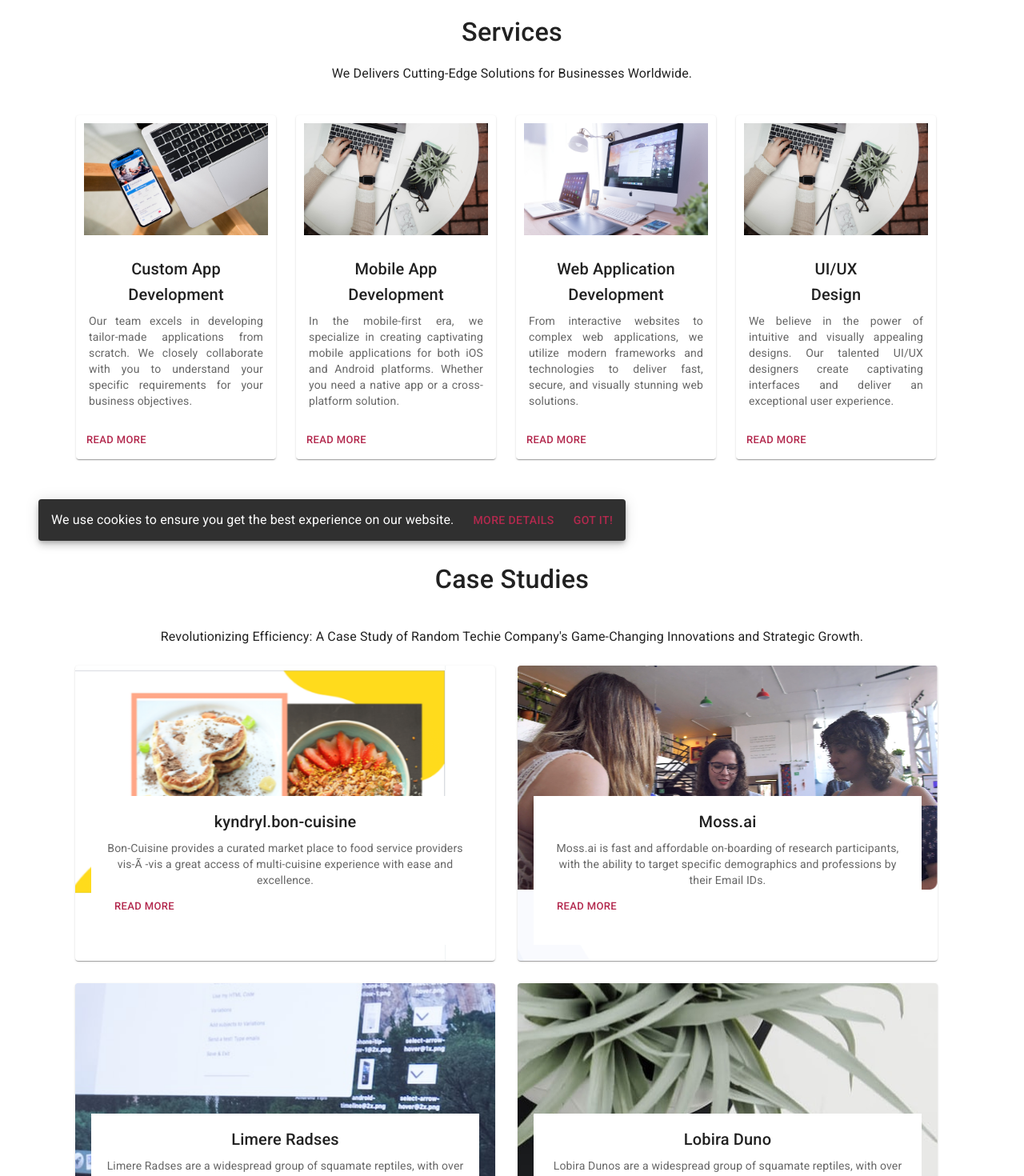
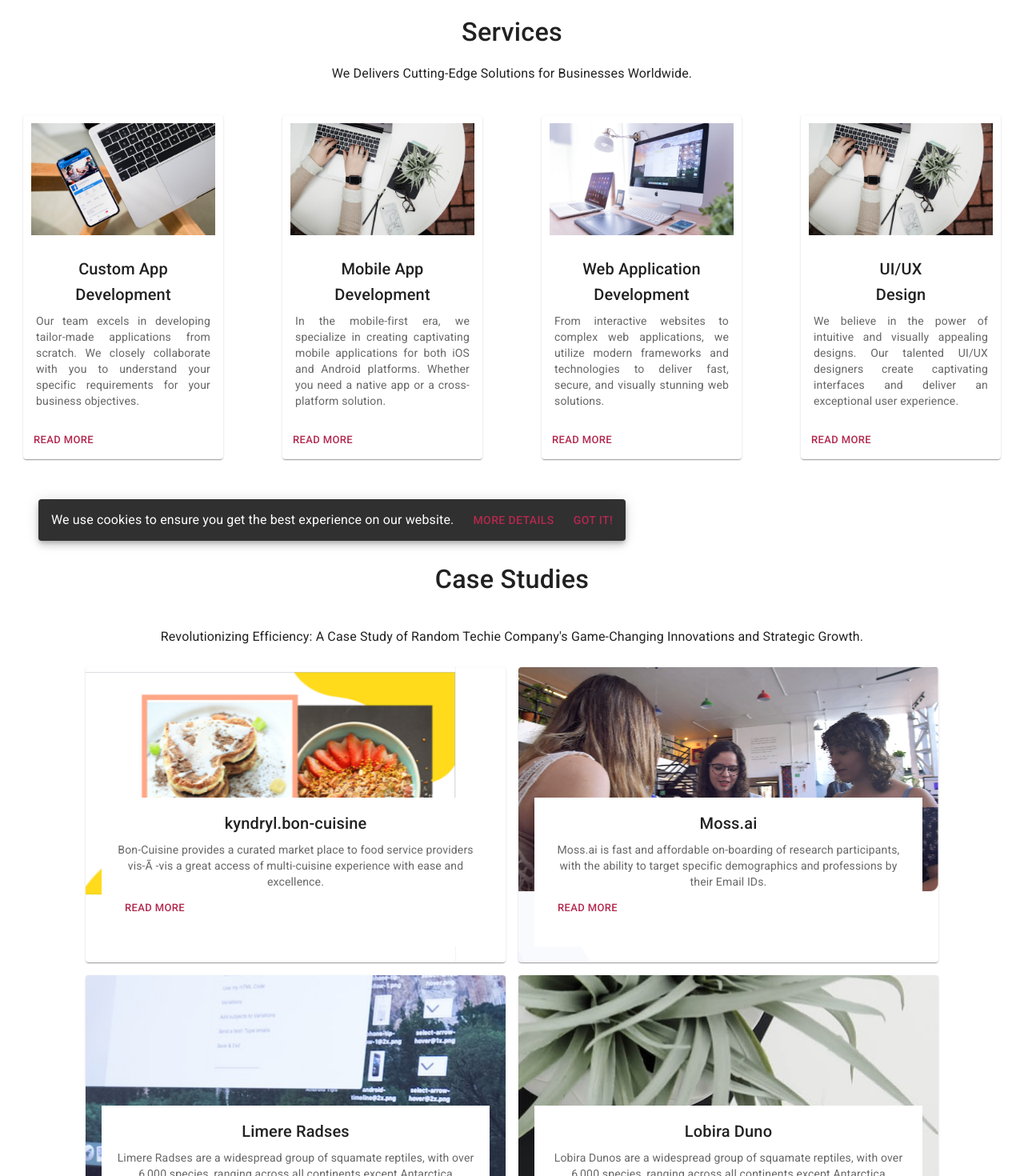
Before and after one commit to Mdyaseenattar2/RandomTechie, a React (Create React App) app: page /services in a window 1280 px wide. Shown: the part 100-1570 px from the top of the page at 80% size. Built offline with nearby package versions, Linux system fonts and the light colour scheme; a web font is replaced by a local one.

Commit message:
ui issue fixed

```diff
--- a/src/logged_out/components/about/About.js
+++ b/src/logged_out/components/about/About.js
@@ -73,7 +73,8 @@ function About(props) {
         <div className={classNames(classes.container)}>
           <Box display="flex" justifyContent="center" className="row">
             <div className={classNames(classes.containerFix, "container")}>
-              <Box
+              <Grid
+                container
                 justifyContent="space-between"
                 className="row"
                 style={{ paddingTop: 10 }}
@@ -148,20 +149,18 @@ function About(props) {
                     alt="About image"
                   />
                 </Grid>
-              </Box>
+              </Grid>
             </div>
           </Box>
         </div>
       </div>
 
       {/* ******  */}
-
-      <div className={classNames("lg-p-top", classes.wrapper)}>
       <div className={classNames(classes.container)}>
         <Box display="flex" justifyContent="center" className="row">
           <div className={classNames(classes.containerFix, "container")}>
-              <Box justifyContent="space-between" className="row">
-                <Grid item md={5}>
+            <Grid container padding={2} justifyContent={"space-between"} mt={6}>
+              <Grid item xs={12} md={5}>
                 <CardMedia
                   component="img"
                   image={`${process.env.PUBLIC_URL}/images/logged_out/counts-img.svg`}
@@ -170,14 +169,15 @@ function About(props) {
                 />
               </Grid>
               <Grid item xs={12} md={6} style={{ padding: 10 }}>
-                  <Box
+                <Grid
+                  container
                   display="flex"
-                    flexDirection="column"
+                  flexDirection="row"
                   justifyContent="space-between"
+                  spacing={2}
                 >
-                    {/*  Box 1 */}
-                    <Box justifyContent="space-between" className="row">
-                      <Grid item xs={12} md={6}>
+                  {/*  Box 1 */}{" "}
+                  <Grid item xs={12} md={5}>
                     <Box
                       display="flex"
                       flexDirection="column"
@@ -198,15 +198,14 @@ function About(props) {
                         </Typography>
                         <Typography style={{ fontSize: 16 }}>
                           <p>
-                                <b>Happy Clients</b> consequuntur voluptas
-                                nostrum aliquid ipsam architecto ut.
+                            <b>Happy Clients</b> consequuntur voluptas nostrum
+                            aliquid ipsam architecto ut.
                           </p>
                         </Typography>
                       </Box>
                     </Box>
                   </Grid>
-
-                      <Grid item md={6}>
+                  <Grid item xs={12} md={5}>
                     <Box mb={0}>
                       <Typography variant={isWidthUpLg ? "h3" : "h4"}>
                         <strong
@@ -228,11 +227,8 @@ function About(props) {
                       </Typography>
                     </Box>
                   </Grid>
-                    </Box>
-
-                    {/* Box 2 */}
-                    <Box justifyContent="space-between" className="row">
-                      <Grid item xs={12} md={6}>
+                  {/* Box 2 */}{" "}
+                  <Grid item xs={12} md={5}>
                     <Box
                       display="flex"
                       flexDirection="column"
@@ -253,15 +249,14 @@ function About(props) {
                         </Typography>
                         <Typography style={{ fontSize: 16 }}>
                           <p>
-                                <b>Years of experience</b> aut commodi quaerat
-                                modi aliquam nam ducimus aut voluptate non vel.
+                            <b>Years of experience</b> aut commodi quaerat modi
+                            aliquam nam ducimus aut voluptate non vel.
                           </p>
                         </Typography>
                       </Box>
                     </Box>
                   </Grid>
-
-                      <Grid item md={6}>
+                  <Grid item xs={12} md={5}>
                     <Box mb={0}>
                       <Typography variant={isWidthUpLg ? "h3" : "h4"}>
                         <strong
@@ -282,14 +277,12 @@ function About(props) {
                         </p>
                       </Typography>
                     </Box>
+                  </Grid>{" "}
                 </Grid>
-                    </Box>
-                  </Box>
               </Grid>
-              </Box>
+            </Grid>
           </div>
         </Box>
-        </div>
       </div>
     </Fragment>
   );
--- a/src/logged_out/components/contact/Contact.js
+++ b/src/logged_out/components/contact/Contact.js
@@ -49,7 +49,7 @@ function Contact(props) {
           <div className={classNames("container-fluid", classes.container)}>
             <Box display="flex" justifyContent="center" className="row">
               <div className={classNames(classes.containerFix, "container")}>
-                <Box justifyContent="space-between" className="row">
+                <Grid container justifyContent="space-between" className="row">
                   <Grid item xs={12} md={5}>
                     <Box
                       display="flex"
@@ -92,7 +92,7 @@ function Contact(props) {
                           </Box>
                         </Grid>
 
-                        <Grid item md={6} style={{ padding: 10 }}>
+                        <Grid item xs={12} md={6} style={{ padding: 10 }}>
                           <Box
                             mb={0}
                             style={{
@@ -157,7 +157,7 @@ function Contact(props) {
                           </Box>
                         </Grid>
 
-                        <Grid item md={6} style={{ padding: 10 }}>
+                        <Grid item xs={12} md={6} style={{ padding: 10 }}>
                           <Box
                             mb={0}
                             style={{
@@ -188,10 +188,15 @@ function Contact(props) {
                     </Box>
                   </Grid>
 
-                  <Grid item md={6} style={{ backgroundColor: "#fafbff" }}>
+                  <Grid
+                    item
+                    xs={12}
+                    md={6}
+                    style={{ backgroundColor: "#fafbff" }}
+                  >
                     <ContactForm />
                   </Grid>
-                </Box>
+                </Grid>
               </div>
             </Box>
           </div>
--- a/src/logged_out/components/contact/ContactForm.js
+++ b/src/logged_out/components/contact/ContactForm.js
@@ -1,36 +1,28 @@
-import * as React from 'react';
-import Box  from '@mui/material/Box';
-import {Button} from "@mui/material"
-import TextField from '@mui/material/TextField';
+import * as React from "react";
+import Box from "@mui/material/Box";
+import { Button } from "@mui/material";
+import TextField from "@mui/material/TextField";
 
 export default function ValidationTextFields() {
   return (
     <Box
       component="form"
       sx={{
-        '& .MuiTextField-root': { m: 1, width: '50ch' },
+        "& .MuiTextField-root": { m: 1, width: "100%" },
       }}
-      style={{ padding:40}}
+      style={{ padding: 40 }}
       noValidate
       autoComplete="off"
     >
       <div>
-        <TextField
-          error
-          id="outlined-error"
-          label="Name"
-          defaultValue="Name"
-
-        />
-
+        <TextField error id="outlined-error" label="Name" defaultValue="Name" />
       </div>
       <div>
-      <TextField
+        <TextField
           error
           id="outlined-error-helper-text"
           label="Email"
           defaultValue="Email"
-
         />
       </div>
       <div>
@@ -39,21 +31,18 @@ export default function ValidationTextFields() {
           id="filled-error"
           label="Meassage"
           defaultValue="Meassage"
-
         />
       </div>
-      <div style={{padding:7}}>
+      <div style={{ padding: 7 }}>
         <Button
-        variant="contained"
-        color="primary"
-        size="large"
-        style={{width:450, padding:10}}
+          variant="contained"
+          color="primary"
+          size="large"
+          style={{ width: "100%", padding: 10 }}
         >
-        Submit
+          Submit
         </Button>
       </div>
-
-
     </Box>
   );
 }
--- a/src/logged_out/components/services/Services.js
+++ b/src/logged_out/components/services/Services.js
@@ -62,8 +62,19 @@ const Services = (props) => {
             We Delivers Cutting-Edge Solutions for Businesses Worldwide.
           </Typography>
         </div>
-        <Grid container style={{ paddingLeft: 70, marginBottom: 130 }}>
-          <Box style={{ paddingLeft: 25 }}>
+        <Grid
+          container
+          spacing={2}
+          justifyContent={"center"}
+          style={{ marginBottom: 130 }}
+        >
+          <Grid
+            item
+            xs={12}
+            sm={6}
+            md={3}
+            style={{ display: "flex", justifyContent: "center" }}
+          >
             <Card sx={{ maxWidth: 250 }}>
               <CardActionArea>
                 <CardMedia
@@ -97,9 +108,15 @@ const Services = (props) => {
                 </CardActions>
               </CardActionArea>
             </Card>
-          </Box>
+          </Grid>
 
-          <Box style={{ paddingLeft: 25 }}>
+          <Grid
+            item
+            xs={12}
+            sm={6}
+            md={3}
+            style={{ display: "flex", justifyContent: "center" }}
+          >
             <Card sx={{ maxWidth: 250 }}>
               <CardActionArea>
                 <CardMedia
@@ -134,9 +151,15 @@ const Services = (props) => {
                 </CardActions>
               </CardActionArea>
             </Card>
-          </Box>
+          </Grid>
 
-          <Box style={{ paddingLeft: 25 }}>
+          <Grid
+            item
+            xs={12}
+            sm={6}
+            md={3}
+            style={{ display: "flex", justifyContent: "center" }}
+          >
             <Card sx={{ maxWidth: 250 }}>
               <CardActionArea>
                 <CardMedia
@@ -170,9 +193,15 @@ const Services = (props) => {
                 </CardActions>
               </CardActionArea>
             </Card>
-          </Box>
+          </Grid>
 
-          <Box style={{ paddingLeft: 25 }}>
+          <Grid
+            item
+            xs={12}
+            sm={6}
+            md={3}
+            style={{ display: "flex", justifyContent: "center" }}
+          >
             <Card sx={{ maxWidth: 250 }}>
               <CardActionArea>
                 <CardMedia
@@ -206,7 +235,7 @@ const Services = (props) => {
                 </CardActions>
               </CardActionArea>
             </Card>
-          </Box>
+          </Grid>
         </Grid>
 
         {/* CASE STUDY START */}
@@ -223,9 +252,10 @@ const Services = (props) => {
 
         <Grid
           container
-          style={{ paddingLeft: 80, marginBottom: 30, marginTop: 10 }}
+          spacing={2}
+          style={{ marginBottom: 30, marginTop: 10, justifyContent: "center" }}
         >
-          <Box style={{ padding: 14 }}>
+          <Grid item>
             <Card
               sx={{ maxWidth: 525 }}
               style={{
@@ -274,9 +304,9 @@ const Services = (props) => {
                 </div>
               </CardActionArea>
             </Card>
-          </Box>
+          </Grid>
 
-          <Box style={{ padding: 14 }}>
+          <Grid item>
             <Card
               sx={{ maxWidth: 525 }}
               style={{
@@ -325,9 +355,9 @@ const Services = (props) => {
                 </div>
               </CardActionArea>
             </Card>
-          </Box>
+          </Grid>
 
-          <Box style={{ padding: 14 }}>
+          <Grid item>
             <Card
               sx={{ maxWidth: 525 }}
               style={{
@@ -371,9 +401,9 @@ const Services = (props) => {
                 </div>
               </CardActionArea>
             </Card>
-          </Box>
+          </Grid>
 
-          <Box style={{ padding: 14 }}>
+          <Grid item>
             <Card
               sx={{ maxWidth: 525 }}
               style={{
@@ -417,7 +447,7 @@ const Services = (props) => {
                 </div>
               </CardActionArea>
             </Card>
-          </Box>
+          </Grid>
         </Grid>
 
         <Grid container style={{ padding: 80, marginTop: 10 }}>
```
Lines whose indentation alone changed are shown as unchanged.
